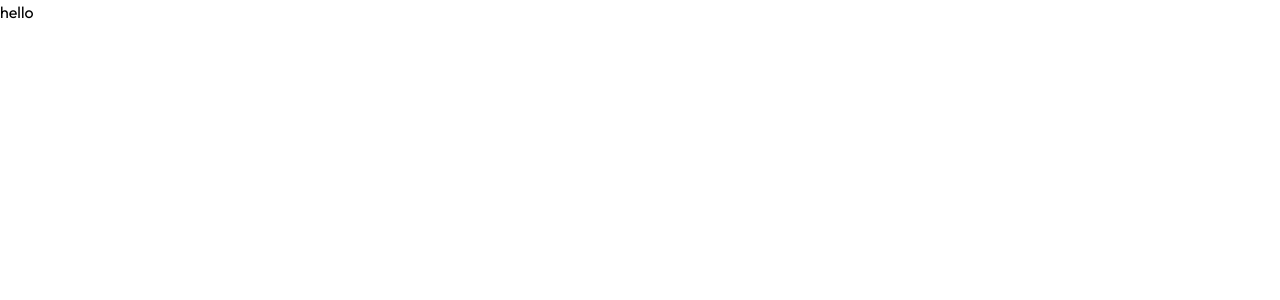
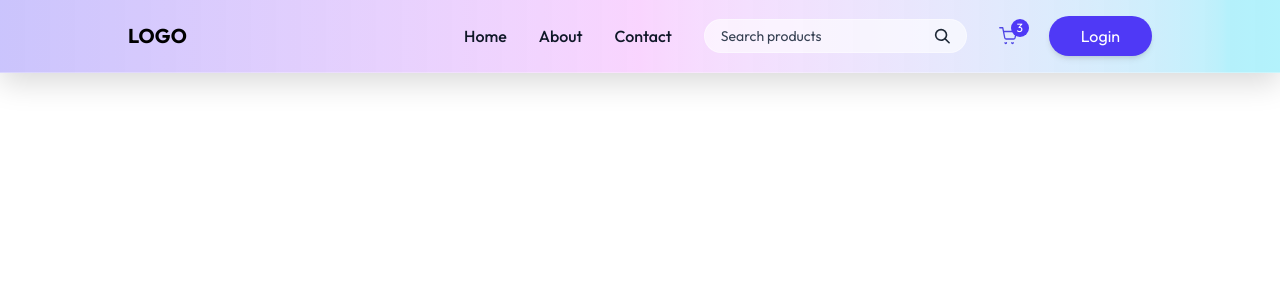
Before and after one commit to Amitkumersarkar/GMartBD-Ecommerce-Website, a React (Vite) app: page / in a window 1280 px wide. Shown: the top 300 px of the page. Built offline with nearby package versions, Linux system fonts and the light colour scheme.

Commit message:
added responsive navbar

```diff
--- a/src/components/Navbar/Navbar.jsx
+++ b/src/components/Navbar/Navbar.jsx
@@ -1,10 +1,132 @@
+import { useState } from "react";
 
 const Navbar = () => {
-
+    const [open, setOpen] = useState(false);
 
     return (
         <>
-            hello
+            <nav
+                className="sticky top-0 z-50 flex items-center justify-between
+        px-6 md:px-16 lg:px-24 xl:px-32 py-4
+        bg-gradient-to-r from-indigo-600/30 via-fuchsia-500/20 to-cyan-400/30
+        backdrop-blur-2xl border-b border-white/30
+        shadow-[0_10px_30px_rgba(0,0,0,0.15)]
+        transition-all duration-300"
+            >
+                <a href="/" className="hover:scale-105 transition font-bold text-xl">
+                    LOGO
+                </a>
+
+                {/* Desktop Menu */}
+                <div className="hidden sm:flex items-center gap-8">
+                    {["Home", "About", "Contact"].map((item) => (
+                        <a
+                            key={item}
+                            href="#"
+                            className="relative font-medium text-gray-900 transition
+              hover:text-indigo-600
+              after:absolute after:left-0 after:-bottom-1 after:h-[2px]
+              after:w-0 after:bg-indigo-600 after:transition-all
+              hover:after:w-full"
+                        >
+                            {item}
+                        </a>
+                    ))}
+
+                    {/* Search */}
+                    <div
+                        className="hidden lg:flex items-center text-sm gap-2
+            border border-white/40 bg-white/60 px-4 rounded-full
+            hover:ring-2 hover:ring-indigo-400/60 transition"
+                    >
+                        <input
+                            className="py-1.5 w-full bg-transparent outline-none placeholder-gray-700 text-gray-800"
+                            type="text"
+                            placeholder="Search products"
+                        />
+                        <svg width="18" height="18" viewBox="0 0 16 16" fill="none">
+                            <path
+                                d="M10.836 10.615 15 14.695"
+                                stroke="#1F2937"
+                                strokeWidth="1.6"
+                                strokeLinecap="round"
+                            />
+                            <path
+                                d="M9.141 11.738c2.729-1.136 4.001-4.224 2.841-6.898S7.67.921 4.942 2.057C2.211 3.193.94 6.281 2.1 8.955s4.312 3.92 7.041 2.783"
+                                stroke="#1F2937"
+                                strokeWidth="1.6"
+                                strokeLinecap="round"
+                                strokeLinejoin="round"
+                            />
+                        </svg>
+                    </div>
+
+                    {/* Cart */}
+                    <div className="relative cursor-pointer group">
+                        <svg
+                            width="18"
+                            height="18"
+                            viewBox="0 0 14 14"
+                            fill="none"
+                            className="group-hover:scale-110 transition"
+                        >
+                            <path
+                                d="M.583.583h2.333l1.564 7.81a1.17 1.17 0 0 0 1.166.94h5.67a1.17 1.17 0 0 0 1.167-.94l.933-4.893H3.5m2.333 8.75a.583.583 0 1 1-1.167 0m6.417 0a.583.583 0 1 1-1.167 0"
+                                stroke="#4F46E5"
+                                strokeLinecap="round"
+                                strokeLinejoin="round"
+                            />
+                        </svg>
+                        <span className="absolute -top-2 -right-3 text-xs text-white bg-indigo-600 w-[18px] h-[18px] grid place-items-center rounded-full">
+                            3
+                        </span>
+                    </div>
+
+                    <button
+                        className="px-8 py-2 bg-indigo-600 hover:bg-indigo-700 text-white rounded-full
+            shadow-md hover:shadow-indigo-400/50 transition"
+                    >
+                        Login
+                    </button>
+                </div>
+
+                {/* Mobile Toggle */}
+                <button
+                    onClick={() => setOpen(!open)}
+                    aria-label="Menu"
+                    className="sm:hidden p-2 rounded-lg hover:bg-white/40 transition"
+                >
+                    <svg width="21" height="15" viewBox="0 0 21 15" fill="none">
+                        <rect width="21" height="1.5" rx=".75" fill="#1F2937" />
+                        <rect x="8" y="6" width="13" height="1.5" rx=".75" fill="#1F2937" />
+                        <rect x="6" y="13" width="15" height="1.5" rx=".75" fill="#1F2937" />
+                    </svg>
+                </button>
+
+                {/* Mobile Menu */}
+                <div
+                    className={`${open ? "flex" : "hidden"} absolute top-full left-0 w-full
+          bg-gradient-to-b from-white/90 to-indigo-50/90 backdrop-blur-lg shadow-xl
+          py-5 flex-col items-start gap-3 px-6 text-sm md:hidden`}
+                >
+                    {["Home", "About", "Contact"].map((item) => (
+                        <a
+                            key={item}
+                            href="#"
+                            className="w-full py-1 font-medium text-gray-800 hover:text-indigo-600 transition"
+                        >
+                            {item}
+                        </a>
+                    ))}
+
+                    <button
+                        className="mt-3 px-6 py-2 bg-indigo-600 hover:bg-indigo-700 text-white
+            rounded-full shadow-md hover:shadow-indigo-400/50 transition"
+                    >
+                        Login
+                    </button>
+                </div>
+            </nav>
         </>
     );
 };
--- a/src/main.jsx
+++ b/src/main.jsx
@@ -4,6 +4,7 @@ import "./index.css";
 import { createBrowserRouter, RouterProvider } from "react-router-dom";
 import Home from "./components/HomePage/Home";
 import MainLayOut from "./mainLayout/MainLayOut";
+import { AuthContextProvider } from "./context/AuthContext";
 
 const router = createBrowserRouter([
   {
```
